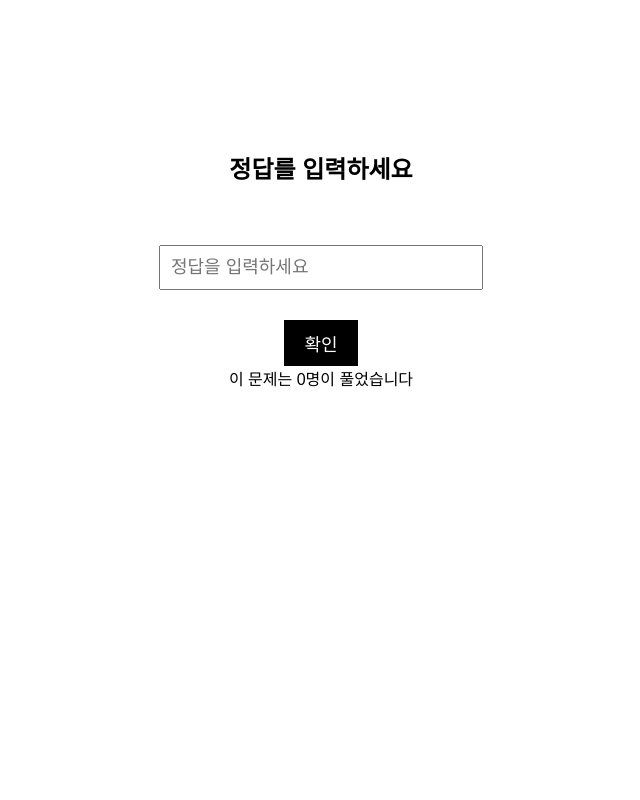
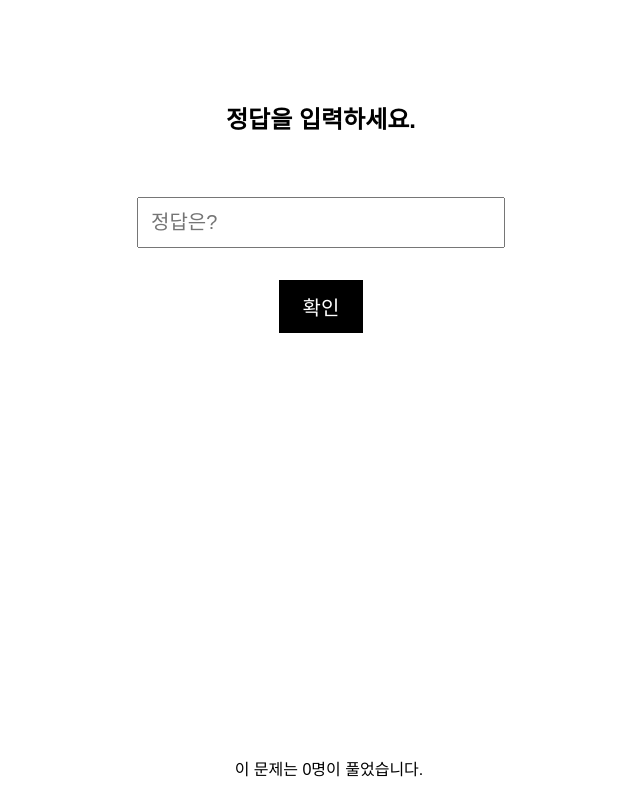
Before and after one commit to choisunmi00/Riddle_1, a plain HTML site: page index.html in a window 1280 px wide. Shown: the whole page, without its empty margins (319-959 px from the left). Drawn offline with Linux system fonts and the light colour scheme.

Commit message:
Update index.html

```diff
--- a/index.html
+++ b/index.html
@@ -6,31 +6,38 @@
         body {
             font-family: Arial, sans-serif;
             text-align: center;
-            margin-top: 150px; /* Adjusted to push content down as in the image */
+            margin-top: 100px;
         }
         h2 {
-            margin-bottom: 50px; /* Added space below the header */
+            margin-bottom: 50px;
+            font-size: 24px;
         }
         input[type="password"] {
-            padding: 10px;
-            margin: 10px;
-            width: 300px; /* Fixed width for the input */
-            font-size: 18px; /* Larger font size for visibility */
+            padding: 12px;
+            margin: 12px;
+            width: 340px;
+            font-size: 20px;
         }
         button {
-            padding: 10px 20px;
-            background-color: #000000; /* Changed to black to match the image */
+            padding: 12px 24px;
+            background-color: #000000;
             color: #fff;
             border: none;
             cursor: pointer;
-            font-size: 18px; /* Larger font size for visibility */
-            margin-top: 20px; /* Added space above the button */
+            font-size: 20px;
+            margin-top: 20px;
+        }
+        #passwordAttempts {
+            position: fixed;
+            bottom: 20px;
+            width: 100%;
+            font-size: 16px;
         }
     </style>
 </head>
 <body>
-    <h2>정답를 입력하세요</h2>
-    <input type="password" id="password" placeholder="정답을 입력하세요">
+    <h2>정답을 입력하세요.</h2>
+    <input type="password" id="password" placeholder="정답은?">
     <br>
     <button onclick="checkPassword()">확인</button>
 
@@ -38,7 +45,7 @@
 
     <script>
         var passwordAttempts = localStorage.getItem('passwordAttempts') || 0;
-        document.getElementById("passwordAttempts").innerText = "이 문제는 " + passwordAttempts + "명이 풀었습니다";
+        document.getElementById("passwordAttempts").innerText = "이 문제는 " + passwordAttempts + "명이 풀었습니다.";
 
         function checkPassword() {
             var password = document.getElementById("password").value;
@@ -46,7 +53,7 @@
 
             if (password === correctPassword) {
                 passwordAttempts++;
-                document.getElementById("passwordAttempts").innerText = "이 문제는 " + passwordAttempts + "명이 풀었습니다";
+                document.getElementById("passwordAttempts").innerText = "이 문제는 " + passwordAttempts + "명이 풀었습니다.";
                 localStorage.setItem('passwordAttempts', passwordAttempts);
                 // localStorage.removeItem('passwordAttempts'); // Uncomment to reset attempts
                 window.location.href = "AR.html";
@@ -56,3 +63,4 @@
         }
     </script>
 </body>
+</html>
```
